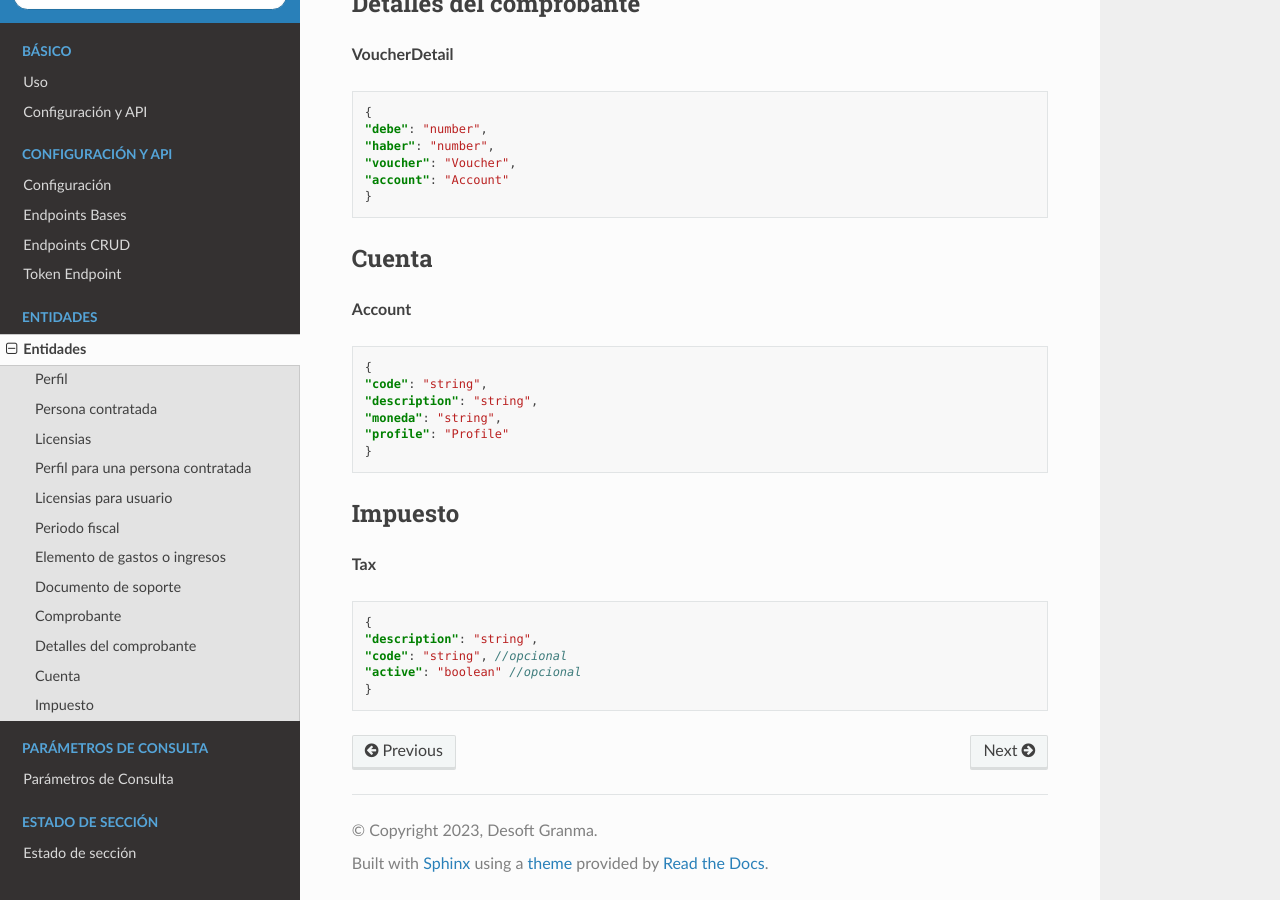
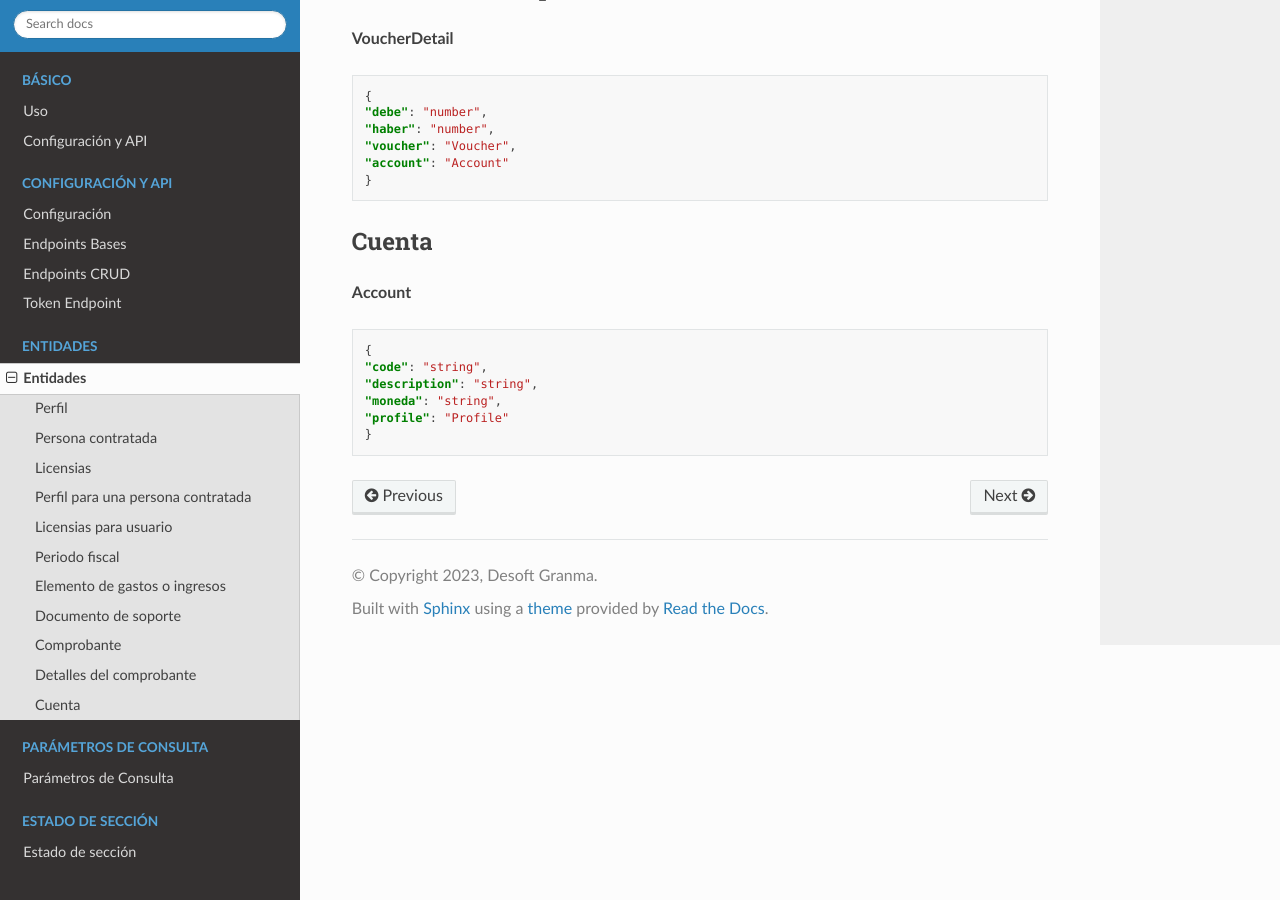
Before and after one commit to randy930529/api-rest-dj, a Sphinx documentation site: the page built from docs/source/entities.rst, in a window 1280 px wide and 900 px high, scrolled down 2965 px. Built offline with Sphinx 7.4.7 and the Read the Docs theme 2.0.0, drawn with Linux system fonts in a browser that asks for light colours.

Commit message:
delete Tax documentations

```diff
--- a/docs/source/entities.rst
+++ b/docs/source/entities.rst
@@ -132,7 +132,6 @@ Documento de soporte
     "is_bank": "boolean", //opcional
     "element": "Element",
     "fiscalYear": "FiscalYear",
-    "tax": "Tax"
     }
 
 Comprobante
@@ -176,16 +175,3 @@ Cuenta
     "moneda": "string",
     "profile": "Profile"
     }
-
-Impuesto
---------
-
-**Tax**
-
-.. code-block:: JSON
-
-    {
-    "description": "string",
-    "code": "string", //opcional
-    "active": "boolean" //opcional
-    }
--- a/docs/source/manager.rst
+++ b/docs/source/manager.rst
@@ -51,9 +51,6 @@ Rutas por entidad
 | VoucherDetail      | * ``voucher/detail``        |
 +--------------------+-----------------------------+
 | Account            | * ``account``               |
-+--------------------+-----------------------------+
-| Tax                | * ``tax``                   |
-|                    | * ``GET`` ``/taxes``        |
 |                    |                             |
 +--------------------+-----------------------------+
 
@@ -93,7 +90,7 @@ Utilice este endpoint para eliminar la entidad deceada. Se enviará la informaci
 
 **Default URL**: ``/license/<:uid>/``                   **Default URL**: ``/account/<:uid>/``
 
-**Default URL**: ``/license/user/<:uid>/``              **Default URL**: ``/tax/<:uid>/``
+**Default URL**: ``/license/user/<:uid>/``
 
 **Default URL**: ``/fiscal/year/<:uid>/``
 
```
